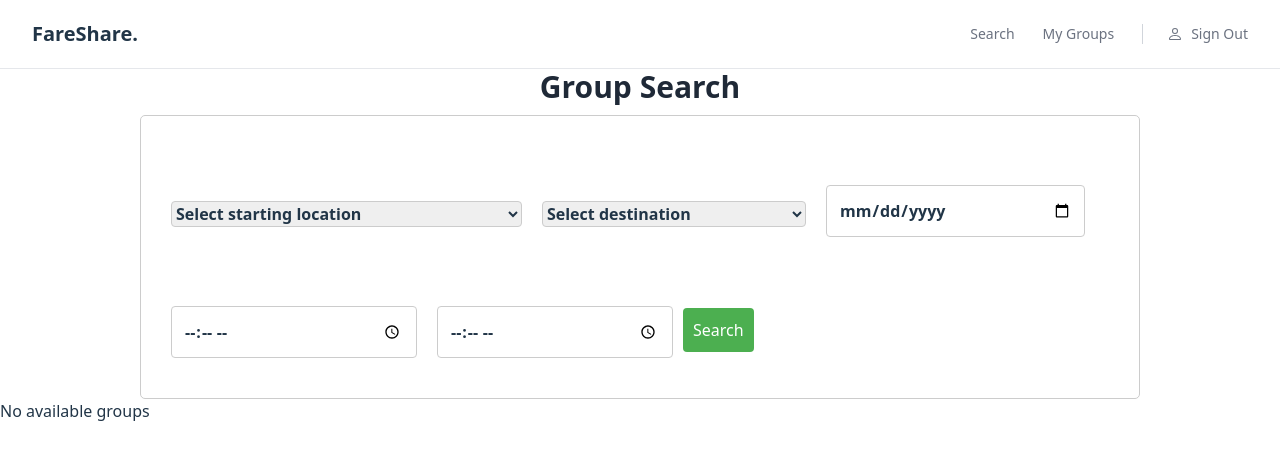
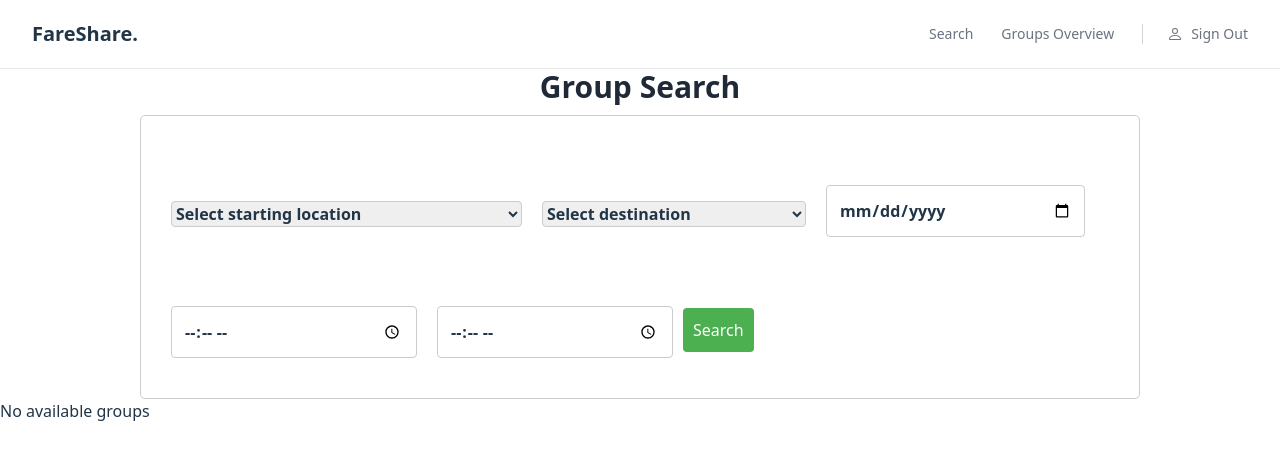
Before and after one commit to AmiinMuse/FareShareNU, a React (Vite) app: page /dashboard in a window 1280 px wide. Shown: the top 460 px of the page. Built offline with nearby package versions, Linux system fonts and the light colour scheme.

Commit message:
groups overview

```diff
--- a/src/components/DashboardHeader.jsx
+++ b/src/components/DashboardHeader.jsx
@@ -20,7 +20,7 @@ const DashboardHeader = () => {
                 <div id="navbar-collapse-with-animation" className="hs-collapse hidden overflow-hidden transition-all duration-300 basis-full grow sm:block">
                 <div className="flex flex-col gap-y-4 gap-x-0 mt-5 sm:flex-row sm:items-center sm:justify-end sm:gap-y-0 sm:gap-x-7 sm:mt-0 sm:pl-7">
                     <a className="font-medium text-gray-500 hover:text-gray-400 sm:py-6 dark:text-gray-400 dark:hover:text-gray-500" href="/dashboard">Search</a>
-                    <a className="font-medium text-gray-500 hover:text-gray-400 sm:py-6 dark:text-gray-400 dark:hover:text-gray-500" href="/dashboard/groups">My Groups</a>
+                    <a className="font-medium text-gray-500 hover:text-gray-400 sm:py-6 dark:text-gray-400 dark:hover:text-gray-500" href="/dashboard/groups">Groups Overview</a>
 
                     <a className="flex items-center gap-x-2 font-medium text-gray-500 hover:text-blue-600 sm:border-l sm:border-gray-300 sm:my-6 sm:pl-6 dark:border-gray-700 dark:text-gray-400 dark:hover:text-blue-500" href="/signin">
                     <svg className="w-4 h-4" xmlns="http://www.w3.org/2000/svg" width="16" height="16" fill="currentColor" viewBox="0 0 16 16">
```
